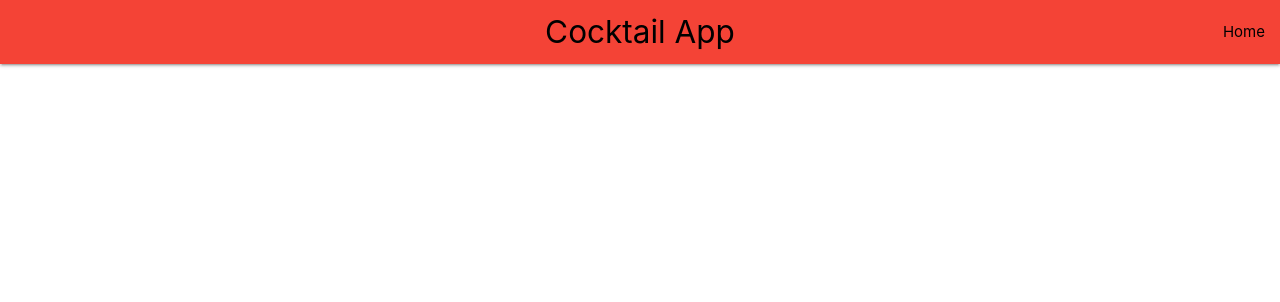
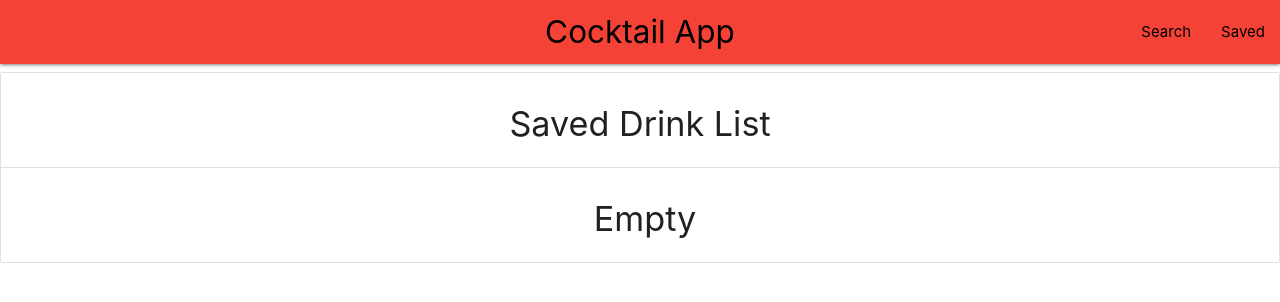
Before and after one commit to rach0022/mad9135-f20-c4-react-pwa, a React (Create React App) app: page /saved in a window 1280 px wide. Shown: the top 302 px of the page. Built offline with nearby package versions, Linux system fonts and the light colour scheme.

Commit message:
added save drink list, need to optomize

```diff
--- a/src/App.js
+++ b/src/App.js
@@ -1,14 +1,18 @@
 import React, { useState, Suspense } from 'react';
 import { BrowserRouter as Router, Switch, Route } from 'react-router-dom'
 import './App.css';
+import useLocalStorageState from './hooks/useLocalStorageState'
 import AppNav from './components/AppNav'
 const CocktailList = React.lazy(() => import('./components/CocktailList'))
 const SearchForm = React.lazy(() => import('./components/SearchForm'))
 const CocktailDetails = React.lazy(() => import('./components/CocktailDetails'))
 const InstallBanner = React.lazy(() => import('./components/InstallBanner'))
+const SavedCocktailList = React.lazy(() => import('./components/SavedCocktailList'))
+
 function App() {
+  // using use State we can set the searchTerm and read the search term in multiple components
   const [searchTerm, setSearchTerm] = useState('')
-  // const [homeCounter, setHomeCounter] = useState(0)
+  const [savedDrinks, setSavedDrinks] = useLocalStorageState("COCKTAILAPP-SAVED", [])
 
   return (
     <div className="Random Cocktail App">
@@ -17,16 +21,25 @@ function App() {
         {/* Using React Suspense we can add a loading element */}
         {/* While the componenets are rendering */}
         <Switch>
+          {/* If it takes too long for an element to load we will show a loading message */}
           <Suspense fallback={<div>Loading...</div>}>
 
-
+            {/* Route for the home page */}
             <Route exact path="/">
               <InstallBanner />
               <SearchForm searchTerm={searchTerm} setter={setSearchTerm} />
               <CocktailList searchTerm={searchTerm} />
             </Route>
+            {/* Route for the cocktail details page */}
             <Route path="/cocktail/:id">
-              <CocktailDetails />
+              {/* To check if the drink is already saved or to save a new drink send the props data and setter */}
+              <CocktailDetails data={savedDrinks} setter={setSavedDrinks} />
+            </Route>
+
+            {/* Route for the saved list */}
+            <Route path="/saved">
+              {/* To check the drink list or to delete a drink send props data and setter */}
+              <SavedCocktailList data={savedDrinks} setter={setSavedDrinks} />
             </Route>
           </Suspense>
         </Switch>
--- a/src/components/AppNav.js
+++ b/src/components/AppNav.js
@@ -9,9 +9,8 @@ function AppNav() {
           Cocktail App
         </NavLink>
         <ul id="nav-mobile" className="right">
-          <li>
-            <NavLink className="black-text" to="/">Home</NavLink>
-          </li>
+          <li><NavLink className="black-text" to="/">Search</NavLink></li>
+          <li><NavLink className="black-text" to="/saved">Saved</NavLink></li>
         </ul>
       </div>
     </nav>
--- a/src/components/CocktailDetails.js
+++ b/src/components/CocktailDetails.js
@@ -2,7 +2,7 @@ import React, { useState, useEffect } from 'react'
 import { useParams } from 'react-router-dom'
 import fetchCocktail from '../helpers/cocktail.service'
 
-function CocktailDetails() {
+function CocktailDetails({ data, setter }) {
     // get the id from the route parameters and set the cocktail to useState initiall for
     // an empty array
     const { id } = useParams()
@@ -15,6 +15,22 @@ function CocktailDetails() {
             .then(setCocktail)
             .catch(err => setCocktail(''))
     }, [id])
+
+    // create a callback function to add a drink to the data array or delete it depending on the state of the saved
+    const savedCocktailCallback = ev => {
+        ev.preventDefault()
+        // check if the cocktail is in the array if it isnt then add it to the array, else delete from the array
+        let targetID = data.findIndex(drink => drink.idDrink === id)
+        console.log(targetID, data, cocktail)
+        if (targetID === -1) {
+            setter([...data, cocktail.drinks[0]]) // add to the array
+            ev.currentTarget.textContent = 'Delete'
+        } else {
+            data.splice(targetID, 1) //delete from the array
+            setter([...data])
+            ev.currentTarget.textContent = 'Save'
+        }
+    }
 
     // now we can create the cocktailElements by checking if we have a cocktail.drinks
     // (From the cocktail api) and then map the cocktail to a specific drink element
@@ -64,6 +80,9 @@ function CocktailDetails() {
                                 <p>{cocktail.strInstructions}</p>
                                 <p className="card-title">Ingredients:</p>
                                 {ingrediantElements}
+                                <div className="card-action">
+                                    <button onClick={savedCocktailCallback} className="btn btn-info waves-effect">Save</button>
+                                </div>
                             </div>
                         </div>
                     </div>
--- /dev/null
+++ b/src/components/SavedCocktailList.js
@@ -0,0 +1,42 @@
+import React from 'react'
+import { Link } from 'react-router-dom'
+
+export default function SavedCocktailList({ data, setter }) {
+    // first check if we have data, if we do not return an empty list
+    if (!data || data.length === 0) return (
+        <div className="SavedCocktailList">
+            <ul className="collection with-header">
+                <li className="collection-header dark-shade"><h4>Saved Drink List</h4></li>
+                <li className="collection-item dark-shade"><h4>Empty</h4></li>
+            </ul>
+        </div>
+    )
+
+    // if we do have data return the list
+    // first map out the new cocktail list elements
+    const savedDrinkElements = data.map((cocktail, index) =>
+        <li key={`${cocktail.idDrink}-${index}`}> {/* In case the cocktail gets saved twice*/}
+            <div className="col s12 m6 l4">
+                <div className="card">
+                    <div className="card-image">
+                        <img src={cocktail.strDrinkThumb} alt={`${cocktail.strDrink}`} />
+                    </div>
+                    <div className="card-action">
+                        <Link to={`/cocktail/${cocktail.idDrink}`}>
+                            <p className="">{cocktail.strDrink} </p>
+                        </Link>
+                    </div>
+                </div>
+            </div>
+        </li>
+    )
+
+    return (
+        <div className="SavedCocktailList">
+            <ul className="collection container with-header">
+                <li className="collection-header dark-shade"><h4>Saved Drink List</h4></li>
+                {savedDrinkElements}
+            </ul>
+        </div>
+    )
+}
--- /dev/null
+++ b/src/hooks/useLocalStorageState.js
@@ -0,0 +1,25 @@
+import React, { useState } from 'react'
+
+// starter code from React Weather App lecture
+// a use effect function that is altered for our usage to load
+// an object from the local storage with the specified key and to
+// save that object again when set
+function useLocalStorageState(key, initialValue) {
+    // first get our state and setState references from useState
+    // we will either get the stored item with the specified key or
+    // set up local storage item with the intial value
+    const [state, setState] = useState(() => {
+        const storedValue = window.localStorage.getItem(key)
+        return storedValue ? JSON.parse(storedValue) : initialValue
+    })
+
+    // we will use an useEffect hook to set the item in local storage
+    // whenever the state is changed, we will need the state and key as dependacies
+    React.useEffect(() => {
+        window.localStorage.setItem(key, JSON.stringify(state))
+    }, [state, key])
+
+    return [state, setState]
+}
+
+export default useLocalStorageState
```
